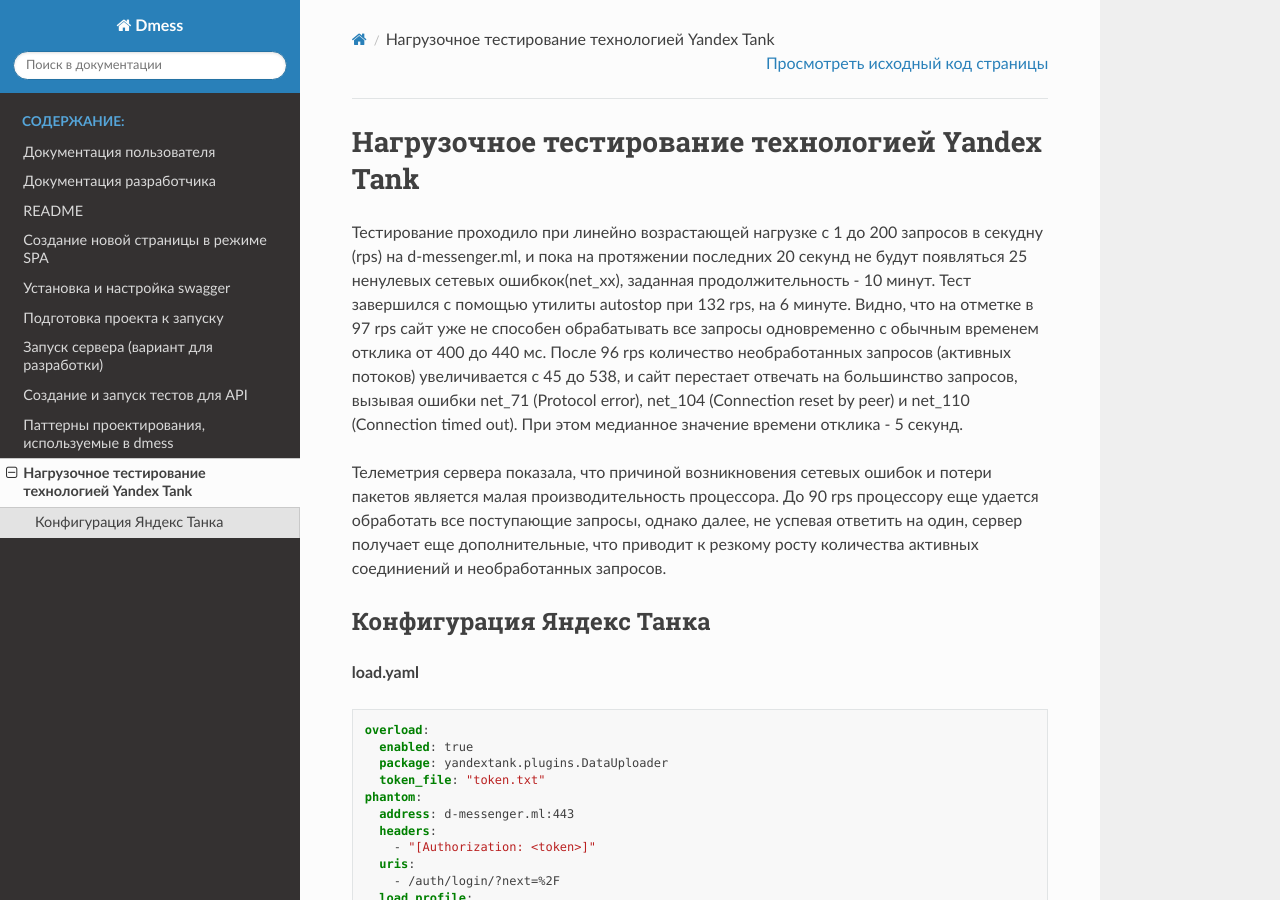
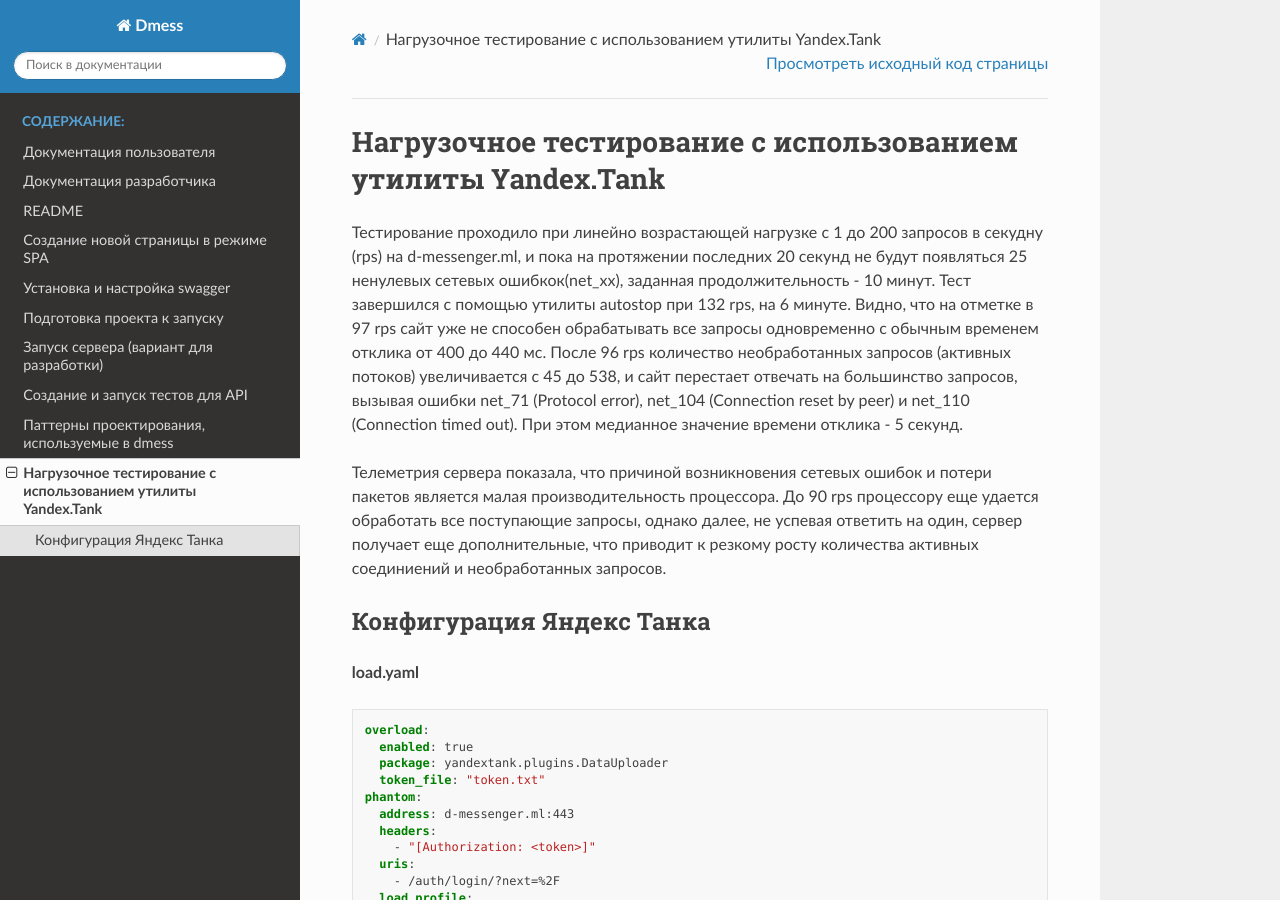
Before and after one commit to ovzen/dmess-, a Sphinx documentation site: the page built from docs/load_testing.rst, in a window 1280 px wide and 900 px high. Built offline with Sphinx 7.4.7 and the Read the Docs theme 2.0.0, drawn with Linux system fonts in a browser that asks for light colours.

Commit message:
Fix docs: update stress_testing name

```diff
--- a/docs/load_testing.rst
+++ b/docs/load_testing.rst
@@ -1,5 +1,5 @@
-Нагрузочное тестирование технологией Yandex Tank
-================================================
+Нагрузочное тестирование с использованием утилиты Yandex.Tank
+=============================================================
 
 Тестирование проходило при линейно возрастающей нагрузке с 1 до 200 запросов в секудну (rps) на d-messenger.ml, и пока на протяжении последних 20 секунд не будут появляться 25 ненулевых сетевых ошибкок(net_xx), заданная продолжительность - 10 минут. Тест завершился с помощью утилиты autostop при 132 rps, на 6 минуте.
 Видно, что на отметке в 97 rps сайт уже не способен обрабатывать все запросы одновременно с обычным временем отклика от 400 до 440 мс.
```
